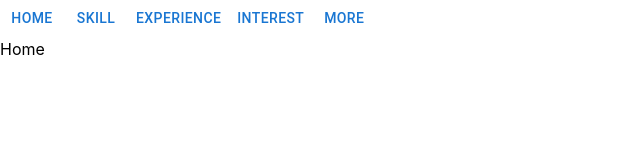
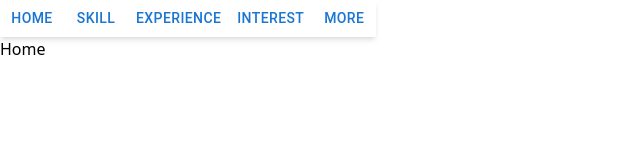
Before and after one commit to princeborn1999/prince-official, a React (Create React App) app: page / in a window 1280 px wide. Shown: the top 160 px of the page, without its empty margins (0-640 px from the left). Built offline with nearby package versions, Linux system fonts and the light colour scheme.

Commit message:
fix: tailwind not work

```diff
--- a/src/components/Header.js
+++ b/src/components/Header.js
@@ -1,11 +1,10 @@
 import React from "react";
 import { BrowserRouter, Link } from "react-router-dom";
 import { Button } from "@mui/material";
-
 function Header() {
   return (
-    <header>
-      <div className="flex">
+    <header className="flex">
+      <div className="flex shadow-md">
         <Link to="/">
           <Button>HOME</Button>
         </Link>
--- a/src/index.css
+++ b/src/index.css
@@ -1,17 +1,3 @@
-body {
-  margin: 0;
-  font-family: -apple-system, BlinkMacSystemFont, 'Segoe UI', 'Roboto', 'Oxygen',
-    'Ubuntu', 'Cantarell', 'Fira Sans', 'Droid Sans', 'Helvetica Neue',
-    sans-serif;
-  -webkit-font-smoothing: antialiased;
-  -moz-osx-font-smoothing: grayscale;
-}
-
-code {
-  font-family: source-code-pro, Menlo, Monaco, Consolas, 'Courier New',
-    monospace;
-}
-
 @tailwind base;
 @tailwind components;
 @tailwind utilities;
--- a/tailwind.config.js
+++ b/tailwind.config.js
@@ -1,6 +1,6 @@
 /** @type {import('tailwindcss').Config} */
 module.exports = {
-  content: ["*"],
+  content: ["./src/**/*.{js,jsx,ts,tsx}"],
   theme: {
     extend: {},
   },
```
